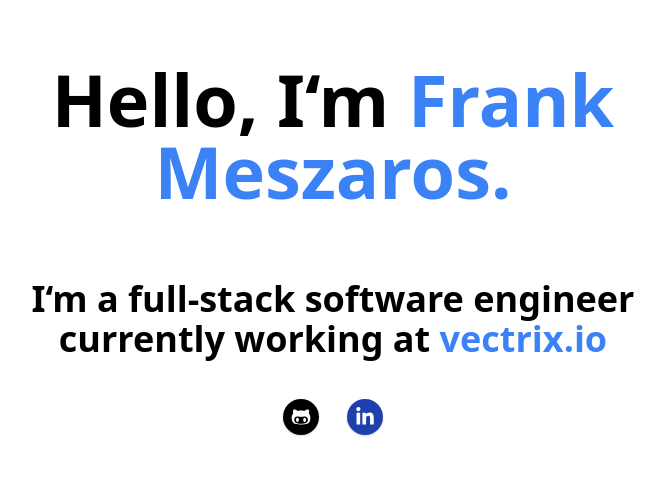
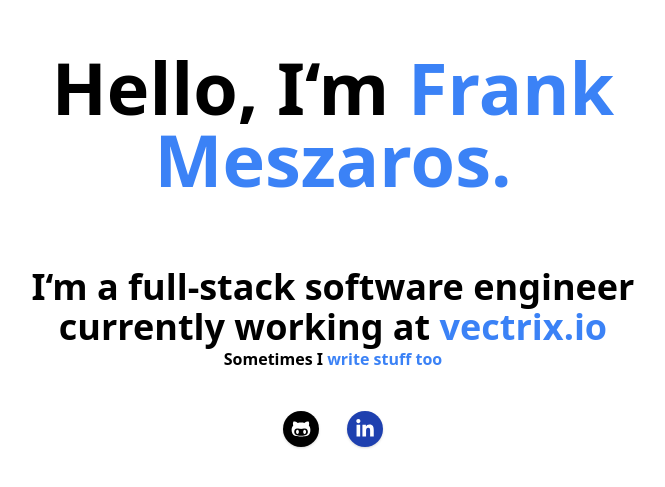
Before and after one commit to frankmeszaros/nextportfolio, a Next.js app: page / in a window 1280 px wide. Shown: the part 131-618 px from the top of the page, without its empty margins (307-972 px from the left). Built offline with nearby package versions, Linux system fonts and the light colour scheme; what @tailwindcss/typography would draw is missing.

Commit message:
adding a link to my blog

```diff
--- a/pages/index.tsx
+++ b/pages/index.tsx
@@ -18,6 +18,15 @@ const IndexPage = () => {
           I&lsquo;m a full-stack software engineer currently working at&nbsp;
           <a href="https://vectrix.io" className="hover:underline text-primary">
             vectrix.io
+          </a>
+        </p>
+        <p>
+          Sometimes I{" "}
+          <a
+            href="https://frankmeszaros.medium.com"
+            className="hover:underline text-primary"
+          >
+            write stuff too
           </a>
         </p>
         <div className="w-32 flex justify-around my-10 mx-auto text-xl">
```
